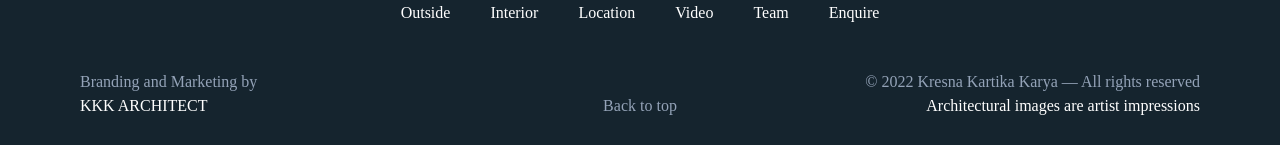
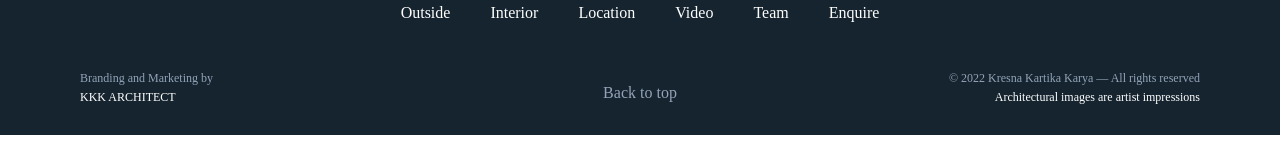
Before and after one commit to SatyaFariz/kkk-ui, a Vue app: page / in a window 1280 px wide. Shown: the part 2989-3134 px from the top of the page. Built offline with nearby package versions, Linux system fonts and the light colour scheme; a web font is replaced by a local one.

Commit message:
fix text size

```diff
--- a/src/views/HomeView.vue
+++ b/src/views/HomeView.vue
@@ -43,7 +43,7 @@
 
             <img class="absolute w-[27.vw] h-[352px] rounded-tl-[50%] right-0 top-[5.5vw]" src="https://uploads-ssl.webflow.com/61dff2e527e69016db378cd3/6254768f1d796259ed2119cf_S18.1_38NewcastleStreet_EXT_103Backyard_Final-p-800.jpeg" alt="ks">
 
-            <div class="text-center text-[7.25vw] leading-[1] z-99 top-[2vw] relative text-white uppercase">
+            <div class="text-center text-[7.25vw] leading-[1] z-99 top-[2vw] relative text-white uppercase font-thin">
                 Kresna
                 <br/>
                 Kartika
@@ -78,15 +78,15 @@
 
         <div class="grid grid-cols-3">
             <div class="flex flex-col justify-end">
-                <p class="text-[#94a3b8]">Branding and Marketing by</p>
-                <h4 class="text-white">KKK ARCHITECT</h4>
+                <p class="text-[#94a3b8] text-xs mb-[3px]">Branding and Marketing by</p>
+                <h4 class="text-white text-xs">KKK ARCHITECT</h4>
             </div>
             <div class="flex justify-center items-end">
-                <a class="text-[#94a3b8]" href="#top">Back to top</a>
+                <a class="text-[#94a3b8] text-base" href="#top">Back to top</a>
             </div>
             <div class="flex flex-col items-end justify-end">
-                <p class="text-[#94a3b8]">© {{ new Date().getFullYear() }} Kresna Kartika Karya — All rights reserved</p>
-                <h4 class="text-white">Architectural images are artist impressions</h4>
+                <p class="text-[#94a3b8] text-xs mb-[3px]">© {{ new Date().getFullYear() }} Kresna Kartika Karya — All rights reserved</p>
+                <h4 class="text-white text-xs">Architectural images are artist impressions</h4>
             </div>
         </div>
     </footer>
```
